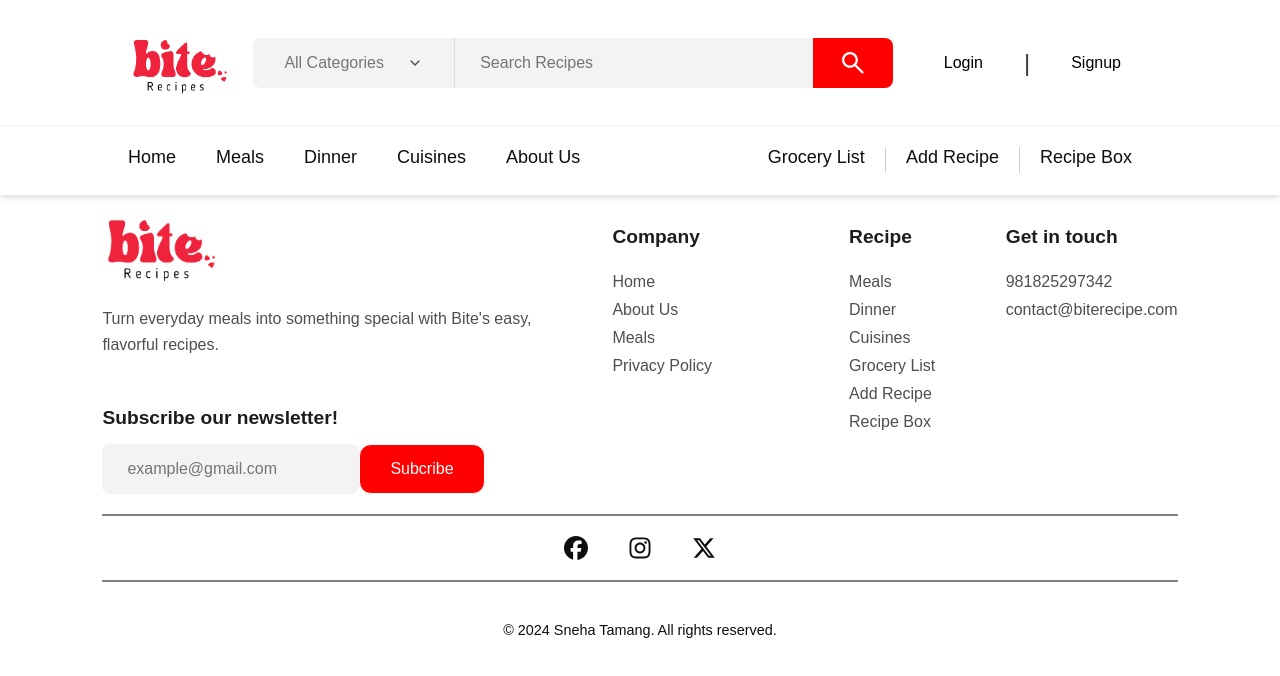
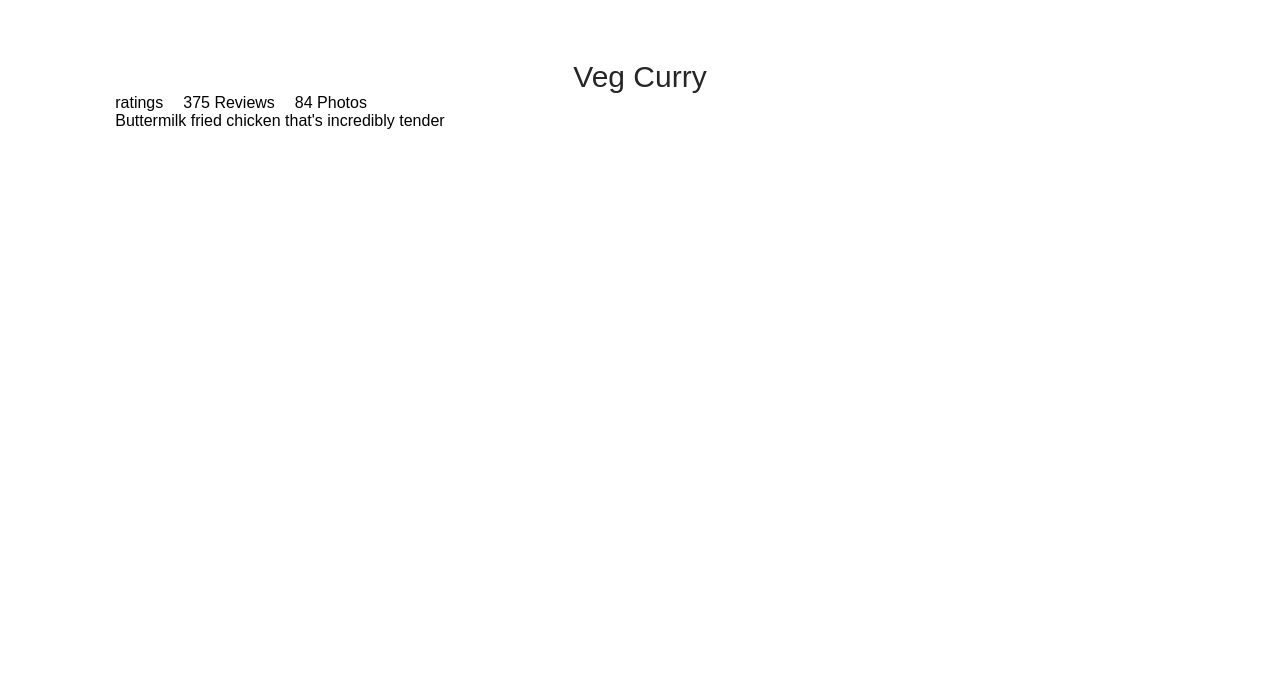
Before and after one commit to sneha-at-hub/recipe-sharing-application, a React (Vite) app in the folder frontend/: page /detail in a window 1280 px wide. Shown: the top 676 px of the page. Built offline with nearby package versions, Linux system fonts and the light colour scheme.

Commit message:
creating detail page

```diff
--- a/frontend/src/App.jsx
+++ b/frontend/src/App.jsx
@@ -15,7 +15,7 @@ const App = () => {
 
 
     <div className='app'>
-      <Navbar />
+      {/* <Navbar /> */}
 
       <Routes>
 
@@ -29,7 +29,7 @@ const App = () => {
       </Routes>
 
     </div>
-    <Footer />
+    {/* <Footer /> */}
     </>
   )
 }
--- a/frontend/src/pages/Detail/Detail.css
+++ b/frontend/src/pages/Detail/Detail.css
@@ -0,0 +1,16 @@
+.detailpage{
+    width: 82%;
+    margin: 0 auto;
+
+}
+
+.ratings-reviews-ima{
+
+
+}
+.items-detail{
+    display: flex;
+    gap: 20px;
+    list-style: none;
+
+}
--- a/frontend/src/pages/Detail/Detail.jsx
+++ b/frontend/src/pages/Detail/Detail.jsx
@@ -3,7 +3,7 @@ import './Detail.css'
 const Detail = () => {
   return (
     <>
-    <div>
+    <div className='detailpage'>
         <h1>Veg Curry</h1>
 
         <div className="ratings-reviews-ima">
@@ -17,6 +17,7 @@ const Detail = () => {
             Buttermilk fried chicken that's incredibly tender
         </div>
 
+
     </div>
     </>
 
```
Also changed, not shown: 1 other file (tests, documents, lock files or other folders).
